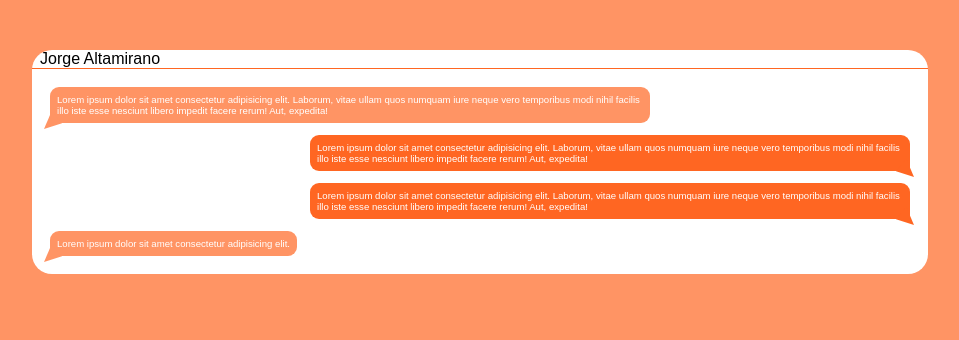
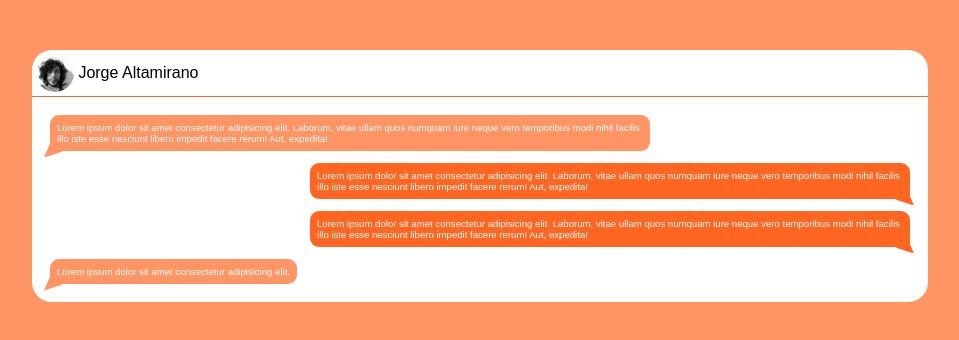
Before and after one commit to jorge-alo/portfolio, a plain HTML site: page caja de chat/index.html in a window 1280 px wide. Shown: the whole page, without its empty margins (160-1119 px from the left). Drawn offline with Linux system fonts and the light colour scheme.

Commit message:
Update index.html

```diff
--- a/caja de chat/index.html
+++ b/caja de chat/index.html
@@ -9,7 +9,7 @@
 <body>
     <div class="chat">
         <div class="chat__user">
-            <img src="../Creando pagina web dalto/jorge.jpg" alt="">
+            <img src="../imagenes/jorge.jpg" alt="">
             <span>Jorge Altamirano</span>
         </div>
         <div class="chat__content">
```
